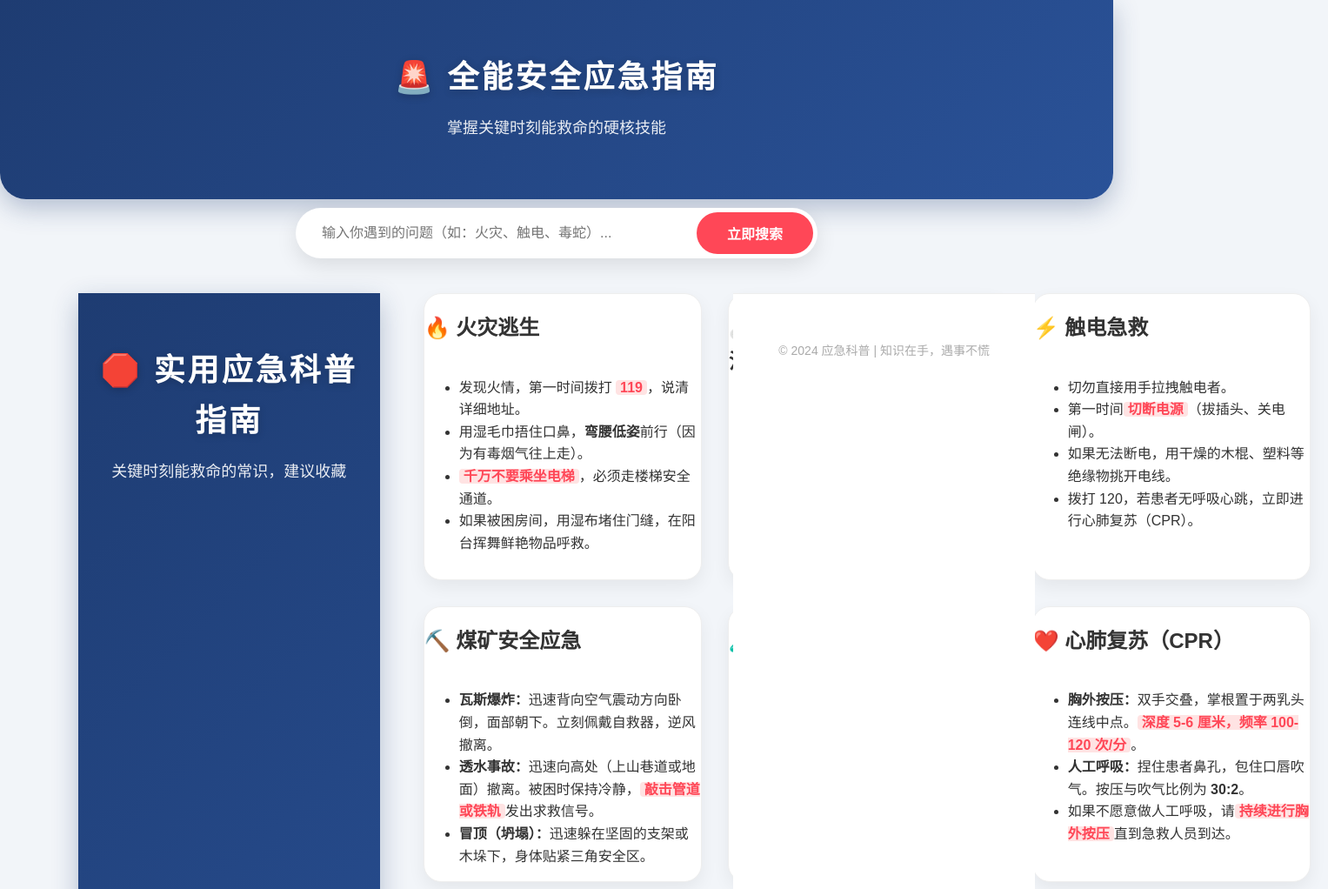
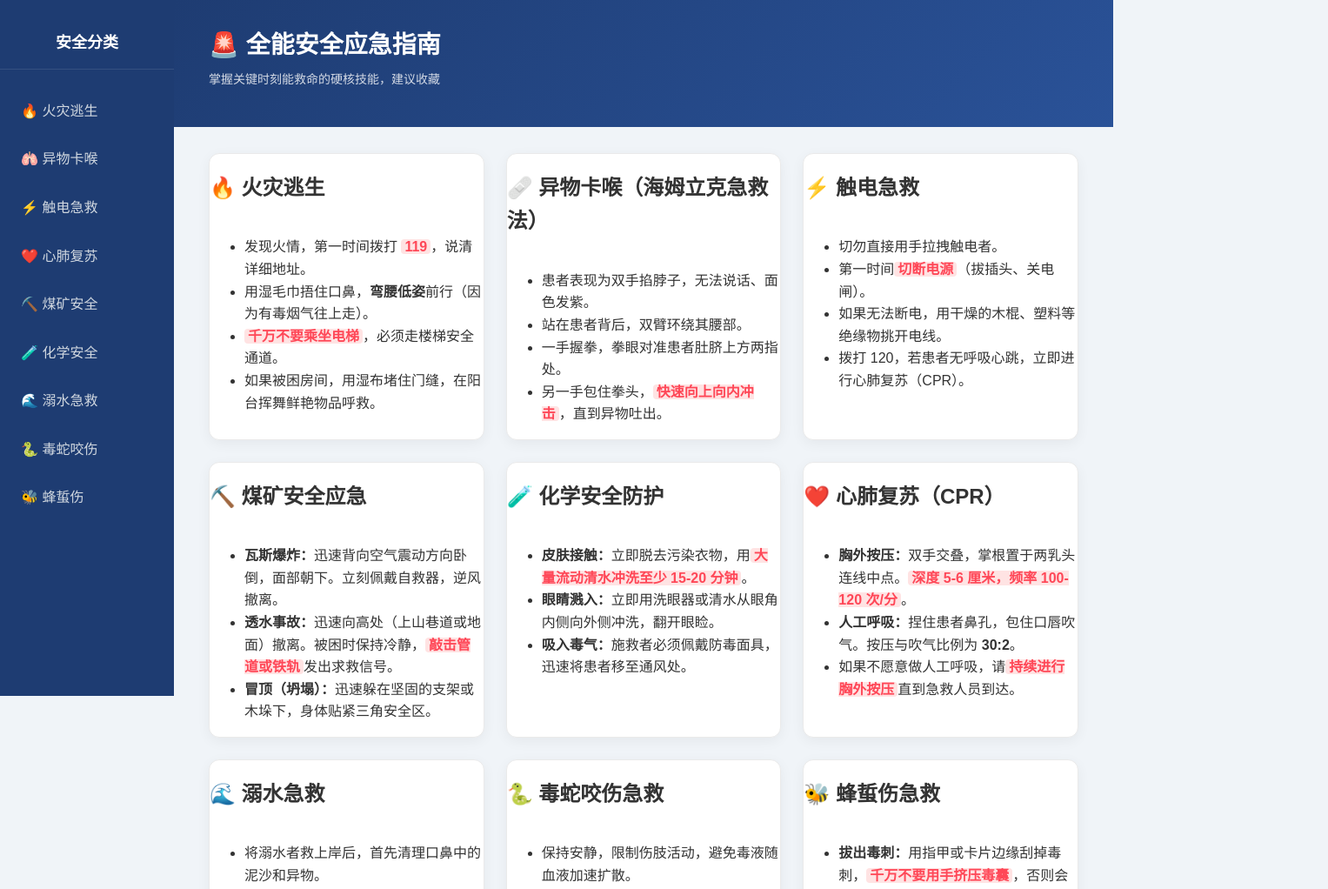
Before and after one commit to kataaaaabbbb/kataaaaabbbb, a plain HTML site: page index.html in a window 1280 px wide. Shown: the top 1022 px of the page at 87% size, 1527 px wide, since content can reach past the window. Drawn offline with Linux system fonts and the light colour scheme.

Commit message:
Update index.html

```diff
--- a/index.html
+++ b/index.html
@@ -3,184 +3,166 @@
 <head>
     <meta charset="UTF-8">
     <meta name="viewport" content="width=device-width, initial-scale=1.0">
-    <title>全能应急与安全科普指南</title>
+    <title>全能安全应急指南</title>
     <style>
-        /* ====== 全新高级风格 ====== */
+        /* ====== 整体布局与左侧导航 ====== */
+        * { box-sizing: border-box; }
         body {
             font-family: "PingFang SC", "Microsoft YaHei", sans-serif;
-            background-color: #f2f5f9; /* 清爽的高级灰底色 */
+            background-color: #f0f4f8;
             color: #333;
             margin: 0;
             padding: 0;
             line-height: 1.6;
+            display: flex; /* 分左右两栏 */
+            min-height: 100vh;
         }
 
-        /* 惊艳的渐变大头部 */
-        header {
-            background: linear-gradient(135deg, #1e3c72 0%, #2a5298 100%); /* 深邃高级蓝 */
+        /* 左侧固定分类条 */
+        .sidebar {
+            width: 200px;
+            background-color: #1e3c72;
             color: white;
+            padding-top: 20px;
+            flex-shrink: 0;
+            position: sticky;
+            top: 0;
+            height: 100vh;
+            overflow-y: auto;
+        }
+        .sidebar h2 {
             text-align: center;
-            padding: 60px 20px 50px;
-            border-radius: 0 0 30px 30px;
-            box-shadow: 0 10px 30px rgba(30, 60, 114, 0.3);
-            margin-bottom: 40px;
+            font-size: 18px;
+            margin-bottom: 20px;
+            border-bottom: 1px solid rgba(255,255,255,0.1);
+            padding-bottom: 15px;
         }
-        header h1 {
-            margin: 0;
-            font-size: 36px;
-            letter-spacing: 3px;
-            text-shadow: 0 2px 10px rgba(0,0,0,0.2);
+        .sidebar a {
+            display: block;
+            color: #d1d8e0;
+            text-decoration: none;
+            padding: 15px 20px;
+            transition: 0.3s;
+            border-left: 4px solid transparent;
         }
-        header p {
-            margin-top: 15px;
-            font-size: 18px;
-            opacity: 0.9;
+        .sidebar a:hover {
+            background-color: rgba(255,255,255,0.1);
+            color: white;
+            border-left: 4px solid #ff4757;
         }
 
-        /* 悬浮胶囊搜索框（你要求的输入框） */
-        .search-container {
-            max-width: 600px;
-            margin: -30px auto 40px;
-            position: relative;
-            z-index: 10;
-            padding: 0 20px;
-        }
-        .search-box {
+        /* 右侧内容区 */
+        .main-wrapper {
+            flex: 1;
             display: flex;
-            background: white;
-            border-radius: 50px;
-            box-shadow: 0 8px 25px rgba(0,0,0,0.1);
-            overflow: hidden;
-            padding: 5px;
-        }
-        .search-box input {
-            flex: 1;
-            border: none;
-            padding: 15px 25px;
-            font-size: 16px;
-            outline: none;
-            border-radius: 50px;
-            color: #555;
-        }
-        .search-box button {
-            background: #ff4757; /* 亮红色按钮 */
-            color: white;
-            border: none;
-            padding: 0 35px;
-            font-size: 16px;
-            font-weight: bold;
-            border-radius: 50px;
-            cursor: pointer;
-            transition: 0.3s;
-        }
-        .search-box button:hover {
-            background: #e84118;
+            flex-direction: column;
         }
 
-        /* 卡片网格布局：自动排成好看的网格 */
+        /* 顶部蓝框：贴边且变窄 */
+        header {
+            background: linear-gradient(135deg, #1e3c72 0%, #2a5298 100%);
+            color: white;
+            padding: 30px 40px;
+        }
+        header h1 { margin: 0; font-size: 28px; }
+        header p { margin-top: 5px; font-size: 14px; opacity: 0.8; }
+
+        /* ====== 卡片排版区 ====== */
         .container {
-            max-width: 1100px;
-            margin: 0 auto;
-            padding: 0 20px 60px;
+            padding: 30px 40px;
             display: grid;
-            grid-template-columns: repeat(auto-fill, minmax(320px, 1fr));
-            gap: 30px;
+            grid-template-columns: repeat(auto-fill, minmax(300px, 1fr)); /* 自动填满空白 */
+            gap: 25px;
         }
 
-        /* 华丽的高级卡片样式 */
+        /* 卡片样式：带图片、圆角和悬浮效果 */
         .card {
             background: white;
-            border-radius: 20px;
-            overflow: hidden;
-            box-shadow: 0 8px 20px rgba(0,0,0,0.06);
-            transition: transform 0.4s ease, box-shadow 0.4s ease;
+            border-radius: 12px;
+            box-shadow: 0 4px 15px rgba(0,0,0,0.05);
+            transition: transform 0.3s ease, box-shadow 0.3s ease;
             display: flex;
             flex-direction: column;
-            border: 1px solid #eee;
+            overflow: hidden;
+            border: 1px solid #eaeaea;
         }
         .card:hover {
-            transform: translateY(-10px); /* 鼠标悬停上浮效果 */
-            box-shadow: 0 20px 40px rgba(0,0,0,0.12);
+            transform: translateY(-6px);
+            box-shadow: 0 12px 25px rgba(0,0,0,0.1);
         }
 
-        /* 卡片顶部图片的样式（如果你在卡片里加了图片会自动变好看） */
+        /* 卡片图片样式 */
         .card-img {
             width: 100%;
-            height: 180px;
-            object-fit: cover; /* 保证图片铺满不拉伸 */
-            border-bottom: 4px solid #ff4757; /* 底部红线点缀 */
+            height: 160px;
+            object-fit: cover;
         }
 
-        /* 卡片内部文字样式 */
+        /* 卡片文字样式 */
         .card-content {
-            padding: 25px;
-            flex: 1;
+            padding: 20px;
         }
         .card-content h2 {
-            margin: 0 0 15px 0;
-            font-size: 22px;
+            margin: 0 0 12px 0;
+            font-size: 20px;
             color: #2c3e50;
             border-bottom: 2px dashed #f1f2f6;
             padding-bottom: 10px;
         }
-
         .card-content ul {
             padding-left: 20px;
             margin: 0;
             color: #555;
+            font-size: 15px;
         }
-        .card-content li {
-            margin-bottom: 12px;
-        }
+        .card-content li { margin-bottom: 8px; }
 
-        /* 强调文字高亮 */
         .highlight {
             color: #ff4757;
             font-weight: bold;
             background: #ffe3e3;
-            padding: 0 5px;
+            padding: 0 4px;
             border-radius: 4px;
         }
 
-        /* 底部版权 */
-        footer {
-            text-align: center;
-            padding: 40px;
-            color: #aaa;
-            font-size: 14px;
-            background: #fff;
-            border-top: 1px solid #eee;
+        /* 手机端自动适配 */
+        @media (max-width: 768px) {
+            body { flex-direction: column; }
+            .sidebar { width: 100%; height: auto; position: relative; display: flex; flex-wrap: wrap; padding: 10px; }
+            .sidebar h2 { display: none; }
+            .sidebar a { padding: 8px 12px; border-left: none; border-radius: 20px; background: rgba(255,255,255,0.1); margin: 5px; }
+            .container { padding: 20px; }
+            header { padding: 20px; }
         }
     </style>
 </head>
 <body>
 
-    <!-- 全新头部 -->
-    <header>
-        <h1>🚨 全能安全应急指南</h1>
-        <p>掌握关键时刻能救命的硬核技能</p >
-    </header>
+    <!-- 左侧导航条 -->
+    <nav class="sidebar">
+        <h2>安全分类</h2>
+        <a href=" ">🔥 火灾逃生</a >
+        <a href="#choking">🫁 异物卡喉</a >
+        <a href="#electric">⚡ 触电急救</a >
+        <a href="#cpr">❤️ 心肺复苏</a >
+        <a href="#mine">⛏️ 煤矿安全</a >
+        <a href="#chemical">🧪 化学安全</a >
+        <a href="#drown">🌊 溺水急救</a >
+        <a href="#snake">🐍 毒蛇咬伤</a >
+        <a href="#bee">🐝 蜂蜇伤</a >
+    </nav>
 
-    <!-- 悬浮搜索输入框 -->
-    <div class="search-container">
-        <div class="search-box">
-            <input type="text" placeholder="输入你遇到的问题（如：火灾、触电、毒蛇）...">
-            <button>立即搜索</button>
-        </div>
-    </div>
+    <!-- 右侧主内容区 -->
+    <div class="main-wrapper">
 
-    <!-- 卡片内容区（从这里开始往下就是你原本的卡片 1、2、3） -->
-    <div class="container">
-    </style>
-</head>
-<body>
+        <!-- 顶部窄蓝框 -->
+        <header>
+            <h1>🚨 全能安全应急指南</h1>
+            <p>掌握关键时刻能救命的硬核技能，建议收藏</p >
+        </header>
 
-    <header>
-        <h1>🛑 实用应急科普指南</h1>
-        <p>关键时刻能救命的常识，建议收藏</p >
-    </header>
-
-    <div class="container">
+        <!-- 卡片网格开始（⬇️ 你的卡片1从这里开始接） -->
+        <div class="container">
 
         <!-- 卡片 1 -->
         <div class="card">
```
